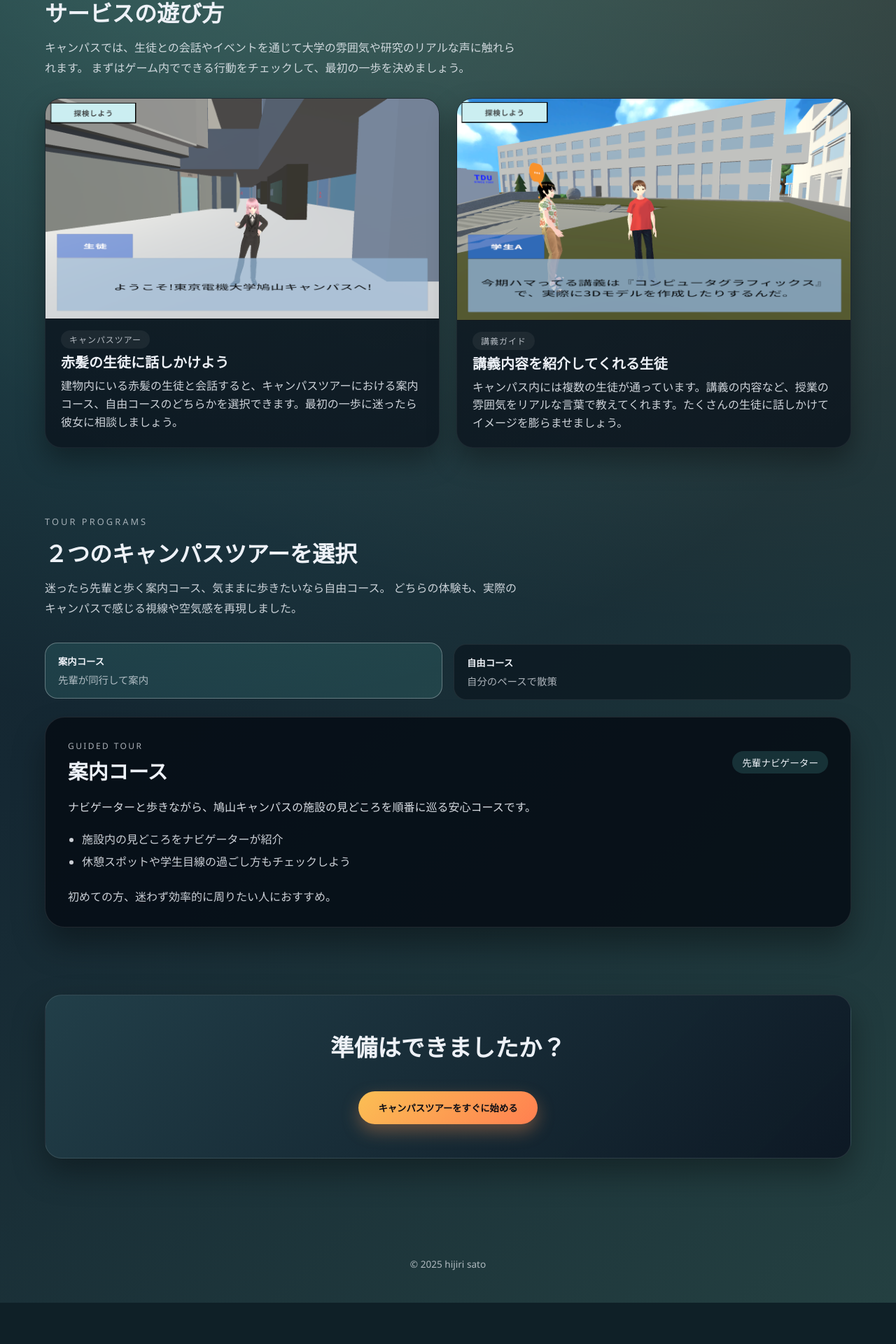
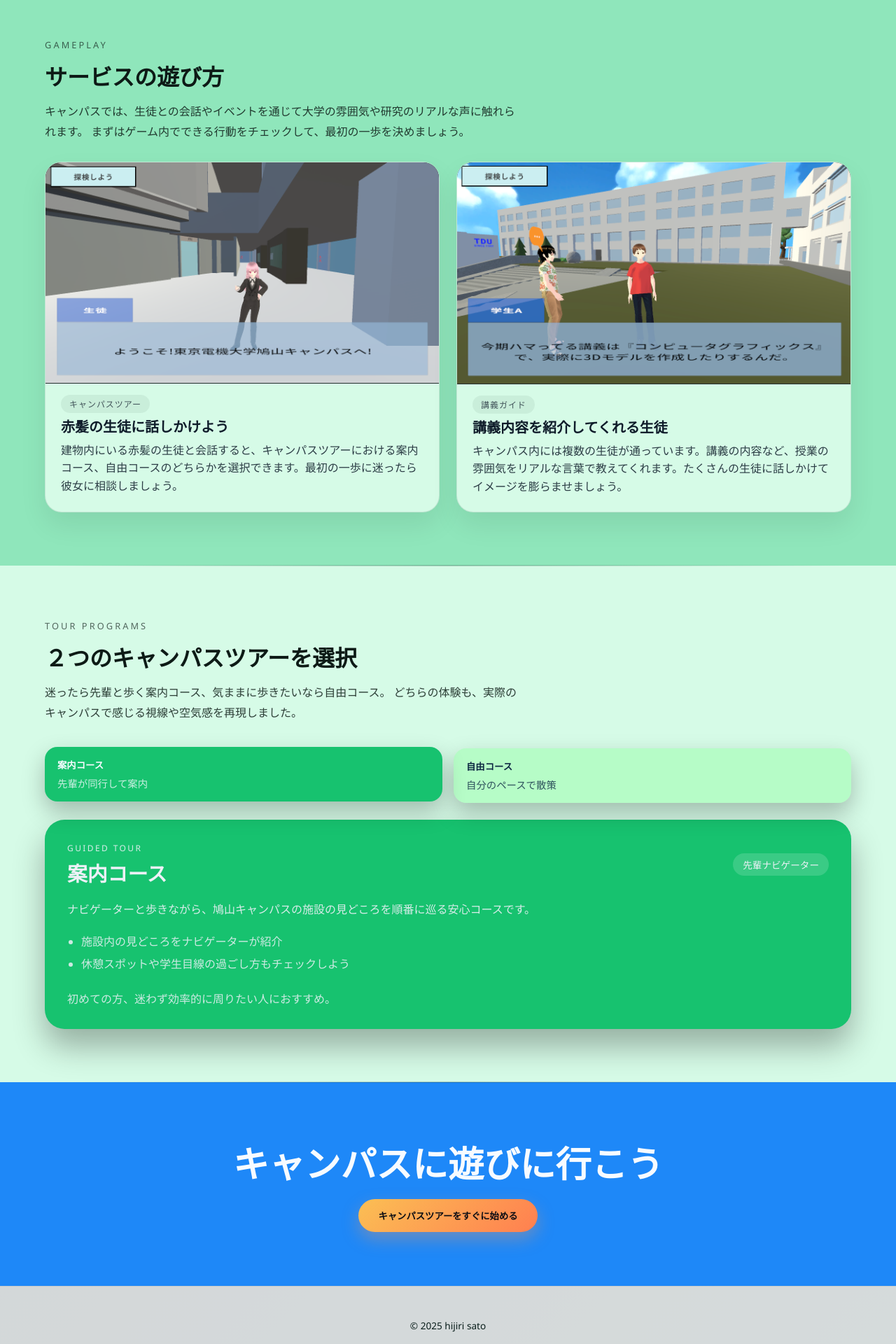
Before and after one commit to HijiriSato88/hatoyama-virtual-open-campus, a Nuxt app: page / in a window 1280 px wide. Shown: the part 842-2762 px from the top of the page at 70% size. Before the commit the page ends 2703 px from the top, so only its background shows below. Built offline with nearby package versions, Linux system fonts and the light colour scheme.

Commit message:
fix background

```diff
--- a/app/pages/index.css
+++ b/app/pages/index.css
@@ -4,6 +4,9 @@
   flex-direction: column;
   font-family: 'Noto Sans JP', 'Hiragino Sans', 'Yu Gothic', 'Segoe UI', sans-serif;
   color: #edf1f7;
+  --section-sage-light: #d6fbe7;
+  --section-sage-mid: #8fe6bb;
+  --section-divider: rgba(8, 45, 34, 0.6);
   background:
     radial-gradient(circle at 20% 20%, rgba(91, 196, 190, 0.35), transparent 55%),
     radial-gradient(circle at 80% 0%, rgba(255, 204, 112, 0.25), transparent 60%),
@@ -19,9 +22,10 @@
   align-items: center;
   justify-content: space-between;
   padding: 18px 5vw;
-  background: rgba(7, 14, 20, 0.7);
-  backdrop-filter: blur(12px);
-  border-bottom: 1px solid rgba(255, 255, 255, 0.08);
+  background: rgba(255, 255, 255, 0.9);
+  backdrop-filter: blur(8px);
+  border-bottom: 1px solid rgba(0, 0, 0, 0.06);
+  color: #081c18;
 }
 
 .logo-group {
@@ -58,18 +62,63 @@
 
 .page-main {
   flex: 1;
-  padding: 0 5vw 96px;
+  padding: 0 5vw 0;
+  --page-inline-padding: 5vw;
 }
 
-.page-main > section + section {
-  margin-top: 96px;
+.page-section {
+  position: relative;
+  margin-inline: calc(-1 * var(--page-inline-padding, 5vw));
+  padding-block: clamp(48px, 6vw, 96px);
+  padding-inline: var(--page-inline-padding, 5vw);
+  color: #0d1a16;
+}
+
+.page-main > .page-section + .page-section {
+  margin-top: 0;
+}
+
+.page-main > .page-section + .page-section::before {
+  content: '';
+  position: absolute;
+  top: 0;
+  left: var(--page-inline-padding, 5vw);
+  right: var(--page-inline-padding, 5vw);
+  height: 1px;
+  transform: translateY(-50%);
+  background: linear-gradient(90deg, rgba(8, 45, 34, 0), var(--section-divider), rgba(8, 45, 34, 0));
+  pointer-events: none;
+  opacity: 0.75;
+}
+
+.page-section.hero {
+  padding-block-start: clamp(88px, 12vw, 160px);
+  background: var(--section-sage-light);
+}
+
+.page-section.experience {
+  background: var(--section-sage-mid);
+}
+
+.page-section.tours {
+  background: var(--section-sage-light);
+}
+
+.page-section.cta {
+  background: #1e88f8;
+  color: #f7fbff;
+  text-align: center;
+}
+
+.cta h2 {
+  font-size: clamp(2.4rem, 4vw, 3.2rem);
+  margin: 0 0 16px;
 }
 
 .hero {
   display: grid;
   grid-template-columns: minmax(0, 1.1fr) minmax(0, 0.9fr);
   gap: 48px;
-  padding: 120px 0 0;
 }
 
 .hero-text h1 {
@@ -122,10 +171,10 @@
 }
 
 .hero-highlights div {
-  background: rgba(255, 255, 255, 0.05);
+  background: rgba(5, 18, 20, 0.08);
   padding: 18px;
   border-radius: 16px;
-  border: 1px solid rgba(255, 255, 255, 0.08);
+  border: 1px solid rgba(5, 18, 20, 0.12);
   backdrop-filter: blur(6px);
 }
 
@@ -218,9 +267,10 @@
   gap: 16px;
   padding: 22px;
   border-radius: 24px;
-  background: rgba(10, 18, 27, 0.75);
-  border: 1px solid rgba(255, 255, 255, 0.06);
-  box-shadow: 0 18px 38px rgba(0, 0, 0, 0.35);
+  background: #d6fbe7;
+  border: 1px solid rgba(8, 45, 34, 0.1);
+  box-shadow: 0 18px 38px rgba(0, 0, 0, 0.08);
+  color: #0f1c2a;
 }
 
 .experience-figure {
@@ -248,7 +298,7 @@
 .experience-card__body p {
   margin: 0;
   line-height: 1.6;
-  opacity: 0.86;
+  opacity: 0.85;
 }
 
 .experience-card__badge {
@@ -257,7 +307,7 @@
   justify-content: center;
   padding: 4px 12px;
   border-radius: 999px;
-  background: rgba(255, 255, 255, 0.08);
+  background: rgba(8, 45, 34, 0.08);
   font-size: 0.75rem;
   letter-spacing: 0.08em;
   text-transform: uppercase;
@@ -280,14 +330,15 @@
 .course-tab {
   flex: 1 1 220px;
   min-width: 200px;
-  border: 1px solid rgba(255, 255, 255, 0.08);
+  border: none;
   border-radius: 18px;
-  background: rgba(8, 18, 26, 0.6);
+  background: rgba(0, 255, 17, 0.15);
   padding: 16px 18px;
   text-align: left;
-  color: inherit;
+  color: #0d2742;
   cursor: pointer;
   transition: transform 0.2s ease, border-color 0.2s ease, background 0.2s ease;
+  box-shadow: 0 14px 32px rgba(0, 0, 0, 0.25);
 }
 
 .course-tab__label {
@@ -299,24 +350,26 @@
   display: block;
   margin-top: 6px;
   font-size: 0.9rem;
-  opacity: 0.7;
+  opacity: 0.8;
 }
 
 .course-tab--active {
-  border-color: rgba(255, 255, 255, 0.3);
-  background: rgba(91, 196, 190, 0.15);
+  border-color: transparent;
+  background: #17c26f;
+  color: #f7fbff;
   transform: translateY(-2px);
 }
 
 .course-panel {
   padding: 32px;
   border-radius: 28px;
-  background: rgba(5, 12, 20, 0.85);
-  border: 1px solid rgba(255, 255, 255, 0.1);
-  box-shadow: 0 25px 45px rgba(0, 0, 0, 0.35);
+  background: #17c26f;
+  border: none;
+  box-shadow: 0 25px 45px rgba(0, 0, 0, 0.3);
   display: flex;
   flex-direction: column;
   gap: 18px;
+  color: #edf1f7;
 }
 
 .course-panel__header {
@@ -331,7 +384,7 @@
   font-size: 0.75rem;
   letter-spacing: 0.2em;
   text-transform: uppercase;
-  opacity: 0.7;
+  opacity: 0.9;
 }
 
 .course-panel__header h3 {
@@ -342,8 +395,9 @@
 .course-panel__tag {
   padding: 6px 14px;
   border-radius: 999px;
-  background: rgba(91, 196, 190, 0.18);
+  background: rgba(255, 255, 255, 0.15);
   font-size: 0.85rem;
+  color: #edf1f7;
 }
 
 .course-panel__summary {
@@ -422,7 +476,10 @@
   padding: 32px 5vw;
   text-align: center;
   font-size: 0.85rem;
-  opacity: 0.7;
+  color: #081c18;
+  opacity: 0.9;
+  background: rgba(255, 255, 255, 0.9);
+  border-top: 1px solid rgba(0, 0, 0, 0.06);
 }
 
 @media (max-width: 1024px) {
@@ -438,7 +495,8 @@
 
 @media (max-width: 768px) {
   .page-main {
-    padding: 0 24px 72px;
+    padding: 0 24px 0;
+    --page-inline-padding: 24px;
   }
 
   .page-header {
--- a/app/pages/index.vue
+++ b/app/pages/index.vue
@@ -13,7 +13,7 @@
     </header>
 
     <main class="page-main">
-      <section class="hero" id="hero">
+      <section class="page-section hero" id="hero">
         <div class="hero-text">
           <h1>
             鳩山キャンパスを旅する仮想体験
@@ -54,7 +54,7 @@
         </div>
       </section>
 
-      <section class="experience" id="experience">
+      <section class="page-section experience" id="experience">
         <div class="section-heading">
           <p class="section-eyebrow">Gameplay</p>
           <h2>サービスの遊び方</h2>
@@ -82,7 +82,7 @@
         </div>
       </section>
 
-      <section class="tours" id="tours">
+      <section class="page-section tours" id="tours">
         <div class="section-heading">
           <p class="section-eyebrow">Tour Programs</p>
           <h2>２つのキャンパスツアーを選択</h2>
@@ -130,9 +130,8 @@
         </article>
       </section>
 
-      <section class="cta" id="cta">
-        <div class="cta-inner">
-          <h2>準備はできましたか？</h2>
+      <section class="page-section cta" id="cta">
+          <h2>キャンパスに遊びに行こう</h2>
           <p class="cta-text">
           </p>
           <div class="cta-actions">
@@ -140,7 +139,6 @@
               キャンパスツアーをすぐに始める
             </button>
           </div>
-        </div>
       </section>
     </main>
 
```
